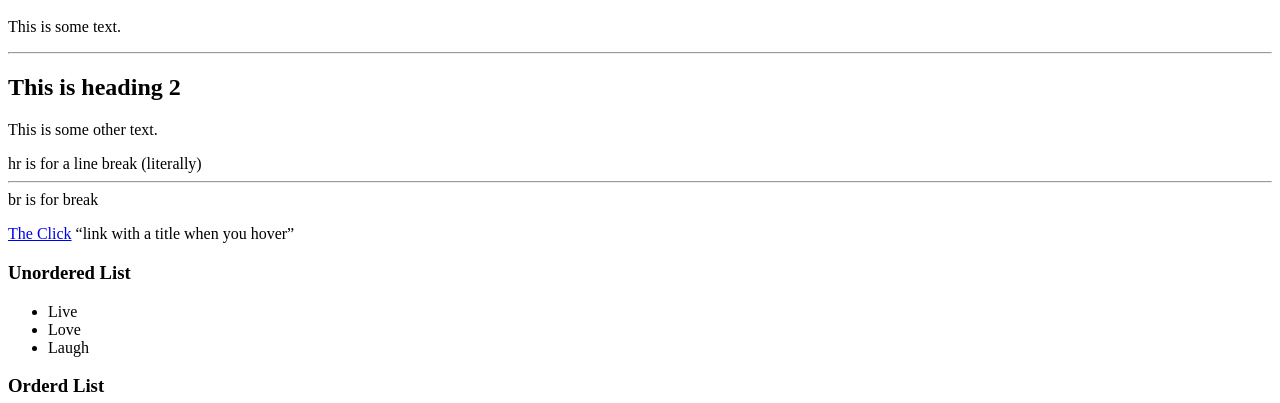
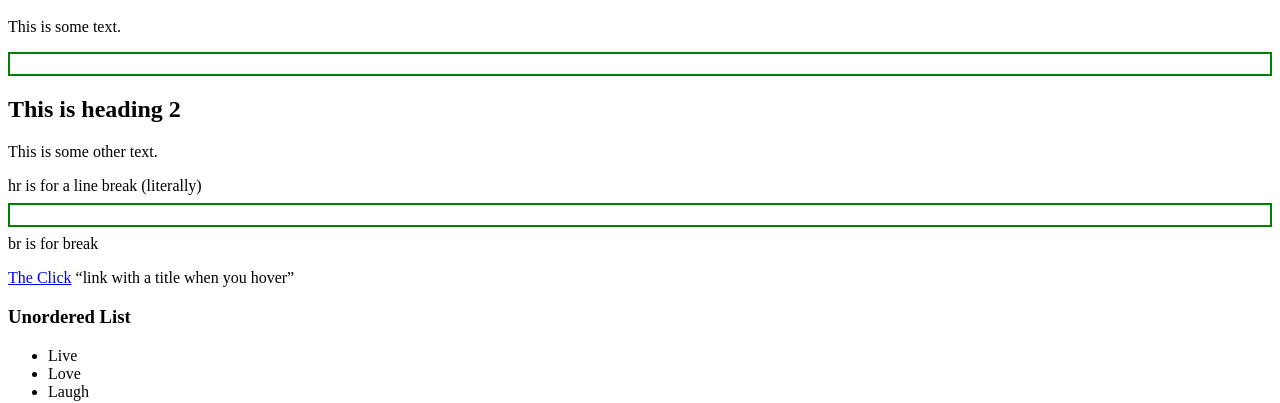
Before and after one commit to Emelyne-Ngabonziza/html-crash-course, a plain HTML site: page index.html in a window 1280 px wide. Shown: the part 403-806 px from the top of the page. Drawn offline with Linux system fonts and the light colour scheme.

Commit message:
style added

```diff
--- a/index.html
+++ b/index.html
@@ -2,11 +2,12 @@
 <html lang="en">
 
 <head>
-    <meta charset="UTF-8">
+    <title>Learning HTML</title>
     <meta http-equiv="X-UA-Compatible" content="IE=edge">
     <meta name="viewport" content="width=device-width, initial-scale=1.0">
     <meta charset="UTF-8">
-    <title>Learning HTML</title>
+    <link rel="stylesheet" href="style.css">
+
 </head>
 
 <body>
--- /dev/null
+++ b/style.css
@@ -0,0 +1,4 @@
+hr{
+    padding: 10px;
+    border:2px solid green;
+}
```
